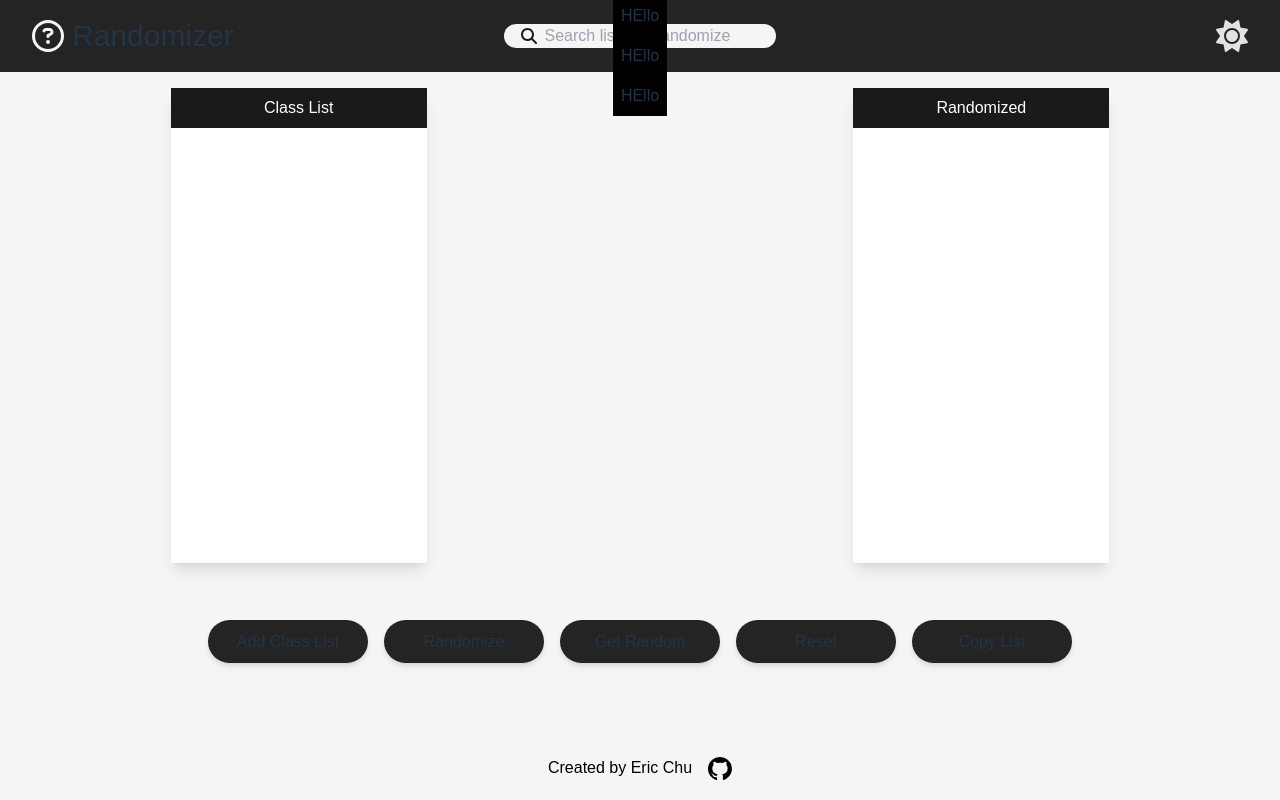
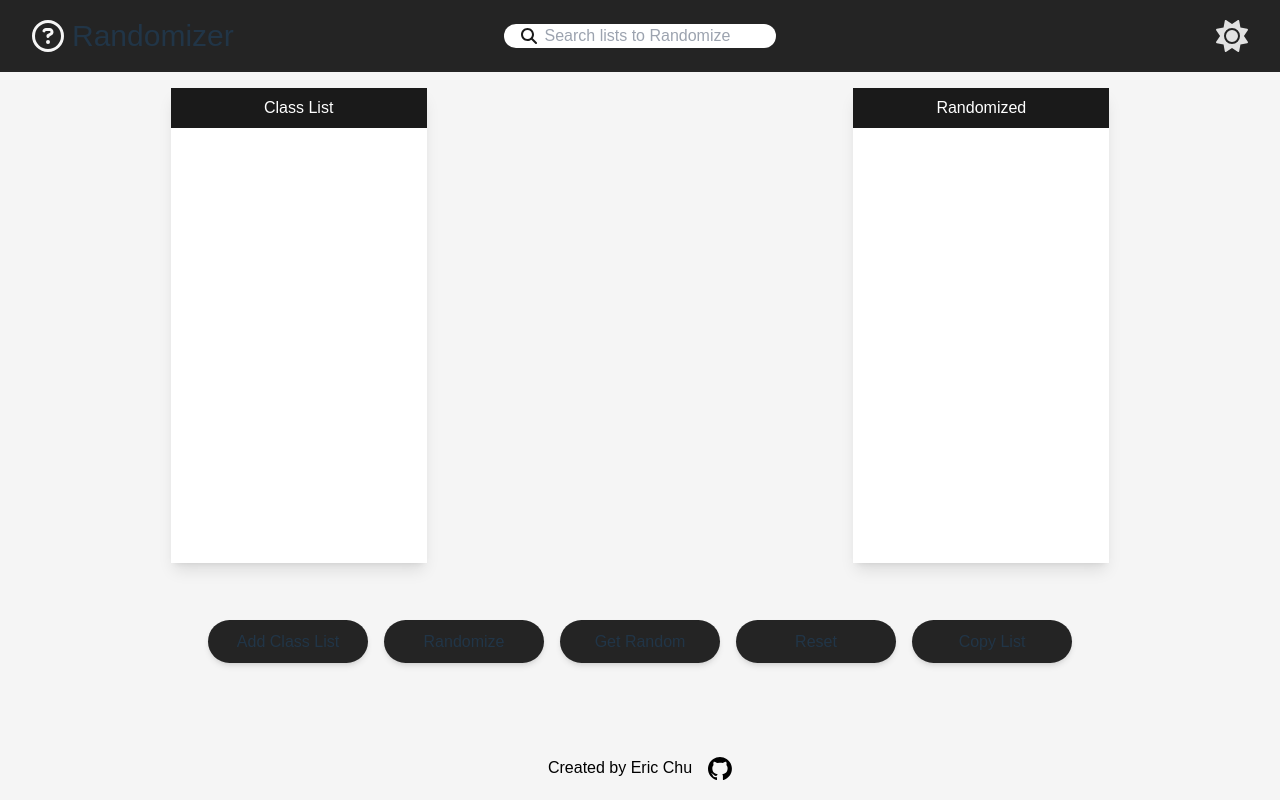
Before and after one commit to eric-k-chu/Randomizer, a React (Vite) app in the folder my-app/: page / in a window 1280 px wide. Built offline with nearby package versions, Linux system fonts and the light colour scheme; a web font is replaced by a local one.

Commit message:
added list appear on search

```diff
--- a/my-app/src/Components/SearchBar.tsx
+++ b/my-app/src/Components/SearchBar.tsx
@@ -9,20 +9,25 @@ function SearchBar({ placeText }: SearchBarProps) {
   const [showList, setShowList] = useState(false);
 
   return (
-    <div className='rounded-2xl bg-[#F5F5F5] w-full h-full flex justify-center items-center'>
+    <div className='rounded-2xl focus-within:rounded-b-none bg-white w-full h-full flex justify-center items-center relative'>
       <img src={searchIcon} />
       <input
         type='text'
         placeholder={placeText}
-        className='text-black bg-transparent px-2'/>
-      <div className='w-full z-index-50 absolute flex justify-center'>
-        <div className='bg-black'>
-          <p className='p-2'>HEllo</p>
-          <p className='p-2'>HEllo</p>
-          <p className='p-2'>HEllo</p>
-          <p className='p-2'>HEllo</p>
+        className='text-black bg-transparent px-2'
+        onFocus={() => setShowList(true)}
+        onBlur={() => setShowList(false)}/>
+
+      {showList &&
+        <div className='w-full z-index-50 absolute flex top-8 justify-center rounded-b-2xl shadow-lg'>
+          <div className='w-full bg-black text-black rounded-b-2xl'>
+            <p className='p-2'>HEllo</p>
+            <p className='p-2'>HEllo</p>
+            <p className='p-2'>HEllo</p>
+            <p className='p-2'>HEllo</p>
+          </div>
         </div>
-      </div>
+      }
     </div>
   );
 }
```
